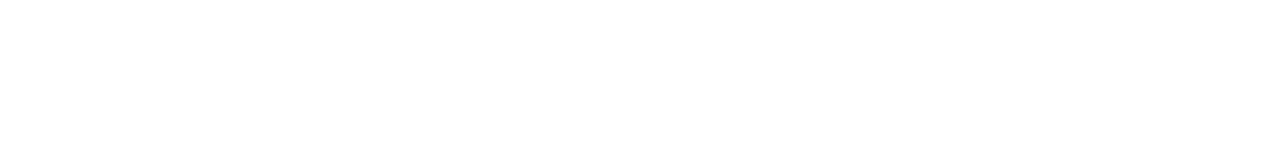
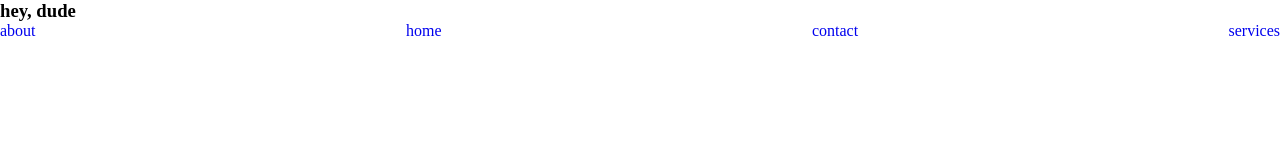
Before and after one commit to engineersabir/file5, a plain HTML site: page index.html in a window 1280 px wide. Drawn offline with Linux system fonts and the light colour scheme.

Commit message:
Update index.html and style.css

```diff
--- a/index.html
+++ b/index.html
@@ -4,8 +4,22 @@
     <meta charset="UTF-8">
     <meta name="viewport" content="width=device-width, initial-scale=1.0">
     <title>Document</title>
+    <link rel="stylesheet" href="style.css">
+
 </head>
 <body>
+    <div class="cladd">
+        <h3>hey, dude
 
+        </h3>
+        <nav>
+           <li> <a href="#">about</a></li>
+           <li> <a href="#">home</a></li>
+           <li> <a href="#">contact</a></li>
+           <li> <a href="#">services</a></li>
+
+
+        </nav>
+    </div>
 </body>
 </html>
--- a/style.css
+++ b/style.css
@@ -2,3 +2,17 @@
     margin: 0;
     padding: 0;
 }
+li{
+    list-style: none;
+    text-decoration: none;
+}
+nav{
+    justify-content: space-between;
+    /* justify-content: center; */
+    align-items: center;
+    display: flex;
+
+}
+a{
+    text-decoration: none;
+}
```
